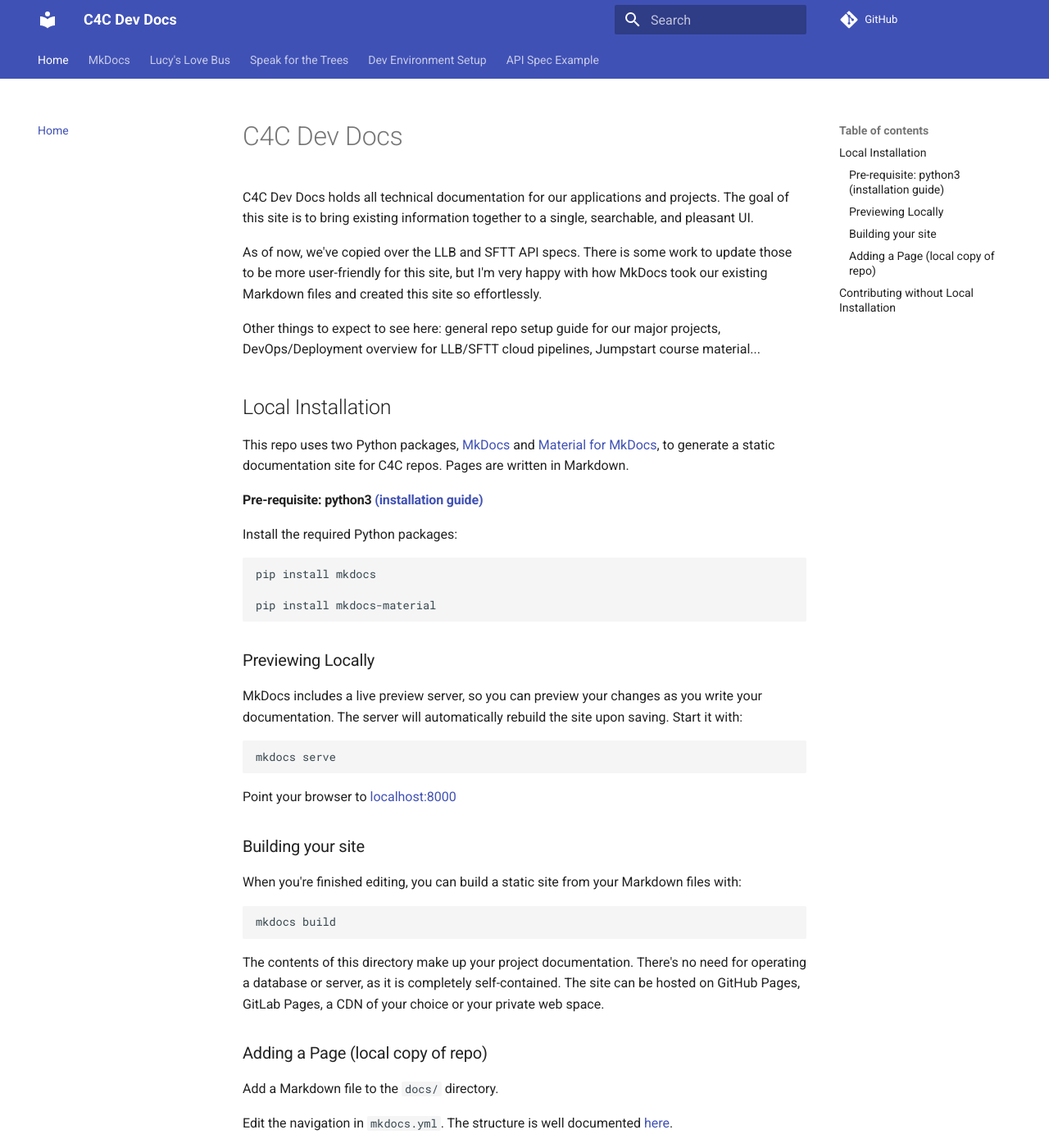
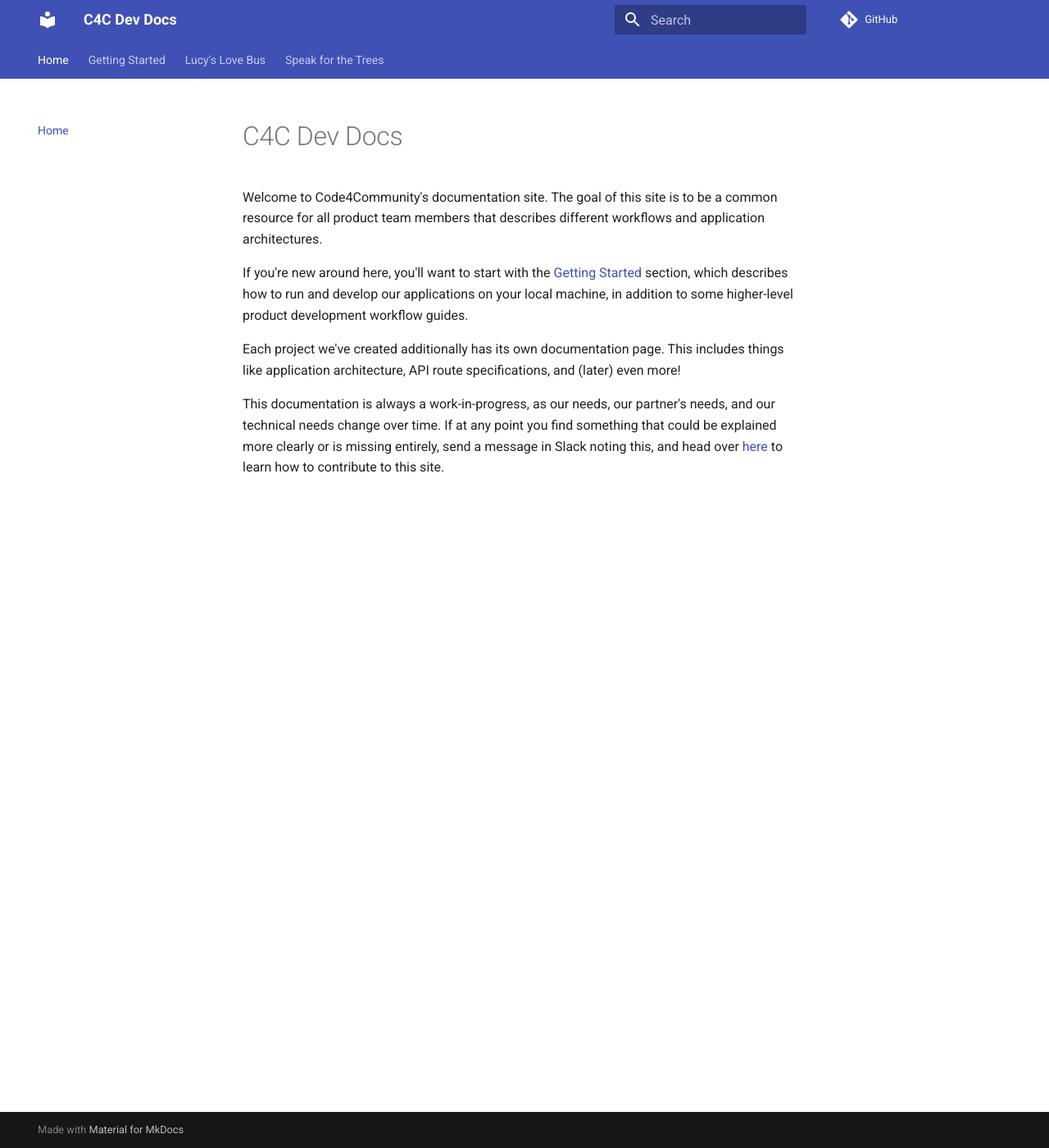
Before and after one commit to Code-4-Community/c4c-dev-docs, an MkDocs documentation site: the page built from docs/index.md, in a window 1280 px wide and 1400 px high. Shown: the whole window at 82% size. Built offline with MkDocs 1.6.1 and Material for MkDocs 9.7.7, drawn with Linux system fonts in a browser that asks for light colours; comment, search, counter and statistics services are not loaded; some of the changed text lies outside the part shown.

Commit message:
reorganizing things, adding getting started section

````diff
--- a/docs/mkdocs-starter.md
+++ b/docs/getting-started/mkdocs-starter.md
@@ -3,6 +3,64 @@
 I don't know how often it'll be needed, but all you need to know about MkDocs can be found on their amazing website.
 
 [mkdocs.org](https://www.mkdocs.org).
+
+## Local Installation
+
+This repo uses two Python packages, [MkDocs](https://www.mkdocs.org/) and [Material for MkDocs](https://squidfunk.github.io/mkdocs-material/getting-started/), to generate a static documentation site for C4C repos. Pages are written in Markdown.
+
+#### Pre-requisite: python3 [(installation guide)](https://realpython.com/installing-python/)
+
+Install the required Python packages:
+
+```
+pip install mkdocs
+
+pip install mkdocs-material
+```
+
+### Previewing Locally
+
+MkDocs includes a live preview server, so you can preview your changes as you write your documentation. The server will automatically rebuild the site upon saving. Start it with:
+```
+mkdocs serve
+```
+
+Point your browser to [localhost:8000](http://localhost:8000/)
+
+### Building your site
+When you're finished editing, you can build a static site from your Markdown files with:
+```
+mkdocs build
+```
+
+The contents of this directory make up your project documentation. There's no need for operating a database or server, as it is completely self-contained. The site can be hosted on GitHub Pages, GitLab Pages, a CDN of your choice or your private web space.
+
+### Adding a Page (local copy of repo)
+
+Add a Markdown file to the `docs/` directory.
+
+Edit the navigation in `mkdocs.yml`. The structure is well documented [here](https://code-4-community.github.io/c4c-dev-docs/).
+
+To publish your changes, create a PR.
+
+```
+git checkout -b JB_update_llb-docs
+git add .
+git commit -m 'updating docs'
+git push (set upstream if needed)
+```
+
+Include a screenshot of what your new changes look like in your PR. When merged, your changes will automatically be deployed to our site.
+
+## Contributing without Local Installation
+
+You can make edits right on [GitHub](https://code-4-community.github.io/c4c-dev-docs/) easily as well, the downside is that you cannot preview what those changes will look like in the final MkDocs generated site, so this is preferred for small tweaks rather than adding new pages entirely.
+
+To contribute online, simply click the edit logo (the pen) in the top right corner of this page. This will take you to GitHub, where you can make whatever changes you'd like to the Markdown file which generates the page you were on.
+
+When you're done with your edits, simply write an update message, and select `create a new branch for this commit and start a pull request`. Submit your PR, and it'll be reviewed the same as any others.
+
+
 
 ## Commands
 
--- a/docs/index.md
+++ b/docs/index.md
@@ -1,64 +1,9 @@
 # C4C Dev Docs
 
-C4C Dev Docs holds all technical documentation for our applications and projects. The goal of this site is to bring existing information together to a single, searchable, and pleasant UI.
+Welcome to Code4Community's documentation site. The goal of this site is to be a common resource for all product team members that describes different workflows and application architectures.
 
-As of now, we've copied over the LLB and SFTT API specs. There is some work to update those to be more user-friendly for this site, but I'm very happy with how MkDocs took our existing Markdown files and created this site so effortlessly.
+If you're new around here, you'll want to start with the [Getting Started](./getting-started/index.md) section, which describes how to run and develop our applications on your local machine, in addition to some higher-level product development workflow guides.
 
-Other things to expect to see here: general repo setup guide for our major projects, DevOps/Deployment overview for LLB/SFTT cloud pipelines, Jumpstart course material...
+Each project we've created additionally has its own documentation page. This includes things like application architecture, API route specifications, and (later) even more!
 
-
-## Local Installation
-
-This repo uses two Python packages, [MkDocs](https://www.mkdocs.org/) and [Material for MkDocs](https://squidfunk.github.io/mkdocs-material/getting-started/), to generate a static documentation site for C4C repos. Pages are written in Markdown.
-
-#### Pre-requisite: python3 [(installation guide)](https://realpython.com/installing-python/)
-
-Install the required Python packages:
-
-```
-pip install mkdocs
-
-pip install mkdocs-material
-```
-
-### Previewing Locally
-
-MkDocs includes a live preview server, so you can preview your changes as you write your documentation. The server will automatically rebuild the site upon saving. Start it with:
-```
-mkdocs serve
-```
-
-Point your browser to [localhost:8000](http://localhost:8000/)
-
-### Building your site
-When you're finished editing, you can build a static site from your Markdown files with:
-```
-mkdocs build
-```
-
-The contents of this directory make up your project documentation. There's no need for operating a database or server, as it is completely self-contained. The site can be hosted on GitHub Pages, GitLab Pages, a CDN of your choice or your private web space.
-
-### Adding a Page (local copy of repo)
-
-Add a Markdown file to the `docs/` directory.
-
-Edit the navigation in `mkdocs.yml`. The structure is well documented [here](https://code-4-community.github.io/c4c-dev-docs/).
-
-To publish your changes, create a PR.
-
-```
-git checkout -b JB_update_llb-docs
-git add .
-git commit -m 'updating docs'
-git push (set upstream if needed)
-```
-
-Include a screenshot of what your new changes look like in your PR. When merged, your changes will automatically be deployed to our site.
-
-## Contributing without Local Installation
-
-You can make edits right on [GitHub](https://code-4-community.github.io/c4c-dev-docs/) easily as well, the downside is that you cannot preview what those changes will look like in the final MkDocs generated site, so this is preferred for small tweaks rather than adding new pages entirely.
-
-To contribute online, simply click the edit logo (the pen) in the top right corner of this page. This will take you to GitHub, where you can make whatever changes you'd like to the Markdown file which generates the page you were on.
-
-When you're done with your edits, simply write an update message, and select `create a new branch for this commit and start a pull request`. Submit your PR, and it'll be reviewed the same as any others.
+This documentation is always a work-in-progress, as our needs, our partner's needs, and our technical needs change over time. If at any point you find something that could be explained more clearly or is missing entirely, send a message in Slack noting this, and head over [here](./getting-started/mkdocs-starter.md) to learn how to contribute to this site.
--- a/mkdocs.yml
+++ b/mkdocs.yml
@@ -14,16 +14,18 @@
 
 nav:
   - Home: index.md
-  - MkDocs: mkdocs-starter.md
+  - Getting Started:
+    - Home: getting-started/index.md
+    - Product Workflow: getting-started/product-workflow.md
+    - Backend Setup Guide: getting-started/setup-backend.md
+    - Contributing to Dev Docs: getting-started/mkdocs-starter.md
+    - API Specification Example: getting-started/api-spec-example.md
   - Lucy's Love Bus:
     - Home: llb/index.md
-    - llb/llb-api-spec.md
-    - llb/llb-auth-api.md
+    - Feature API Specification: llb/llb-api-spec.md
+    - Auth API Specification: llb/llb-auth-api.md
   - Speak for the Trees:
     - Home: sftt/index.md
-    - sftt/sftt-api-spec.md
-    - sftt/sftt-auth-api.md
-  - Dev Environment Setup:
-    - Home: dev-environment-setup/index.md
-    - dev-environment-setup/setup-backend.md
-  - API Spec Example: api-spec-example.md
+    - Map Architecture: sftt/map-architecture.md
+    - Feature API Specification: sftt/sftt-api-spec.md
+    - Auth API Specification: sftt/sftt-auth-api.md
````
Also changed, not shown: other parts of docs/getting-started/mkdocs-starter.md (+0 -3 lines), docs/dev-environment-setup/index.md (deleted, +0 -3 lines), docs/getting-started/index.md (added, +5 -0 lines), docs/getting-started/product-workflow.md (added, +32 -0 lines), docs/sftt/arcgis.md (deleted, +0 -19 lines), docs/getting-started/api-spec-example.md (renamed from docs/api-spec-example.md), docs/getting-started/setup-backend.md (renamed from docs/dev-environment-setup/setup-backend.md), docs/sftt/map-architecture.md (renamed from docs/sftt/sfft-map-frontend.md).
